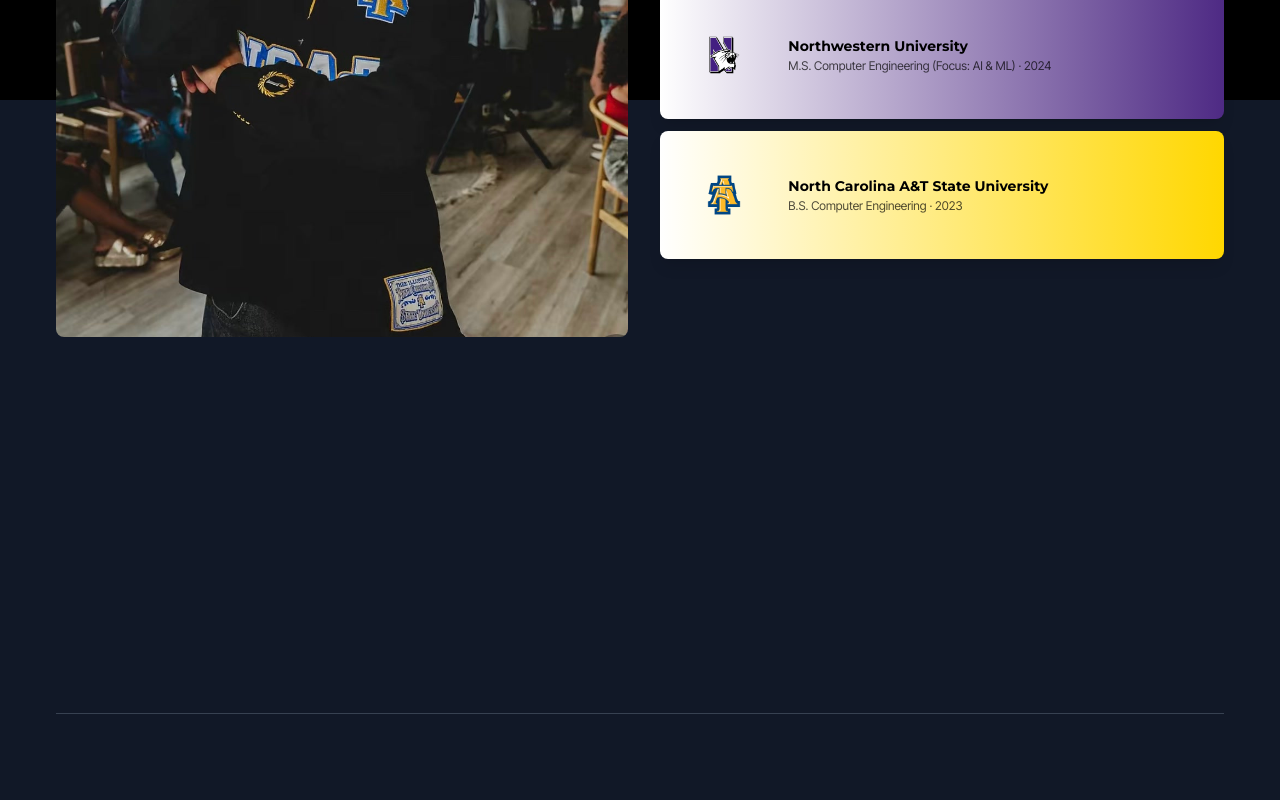
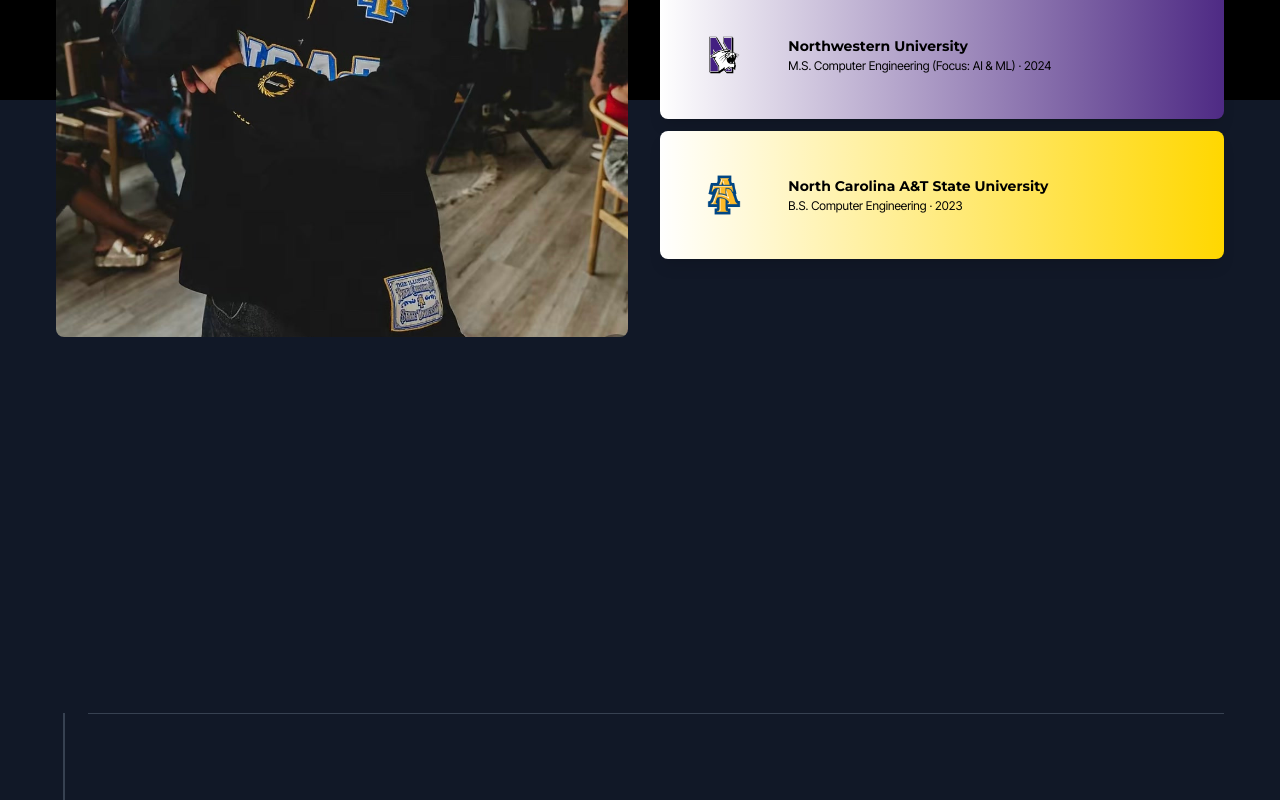
Before and after one commit to wpkiii/personal-website-portfolio, a Next.js app: page / in a window 1280 px wide. Shown: the part 700-1500 px from the top of the page. Built offline with nearby package versions, Linux system fonts and the light colour scheme.

Commit message:
added in swirl on the school experience poritons

```diff
--- a/src/components/aboutme.js
+++ b/src/components/aboutme.js
@@ -10,6 +10,7 @@ const education = [
     detail: 'M.S. Computer Engineering (Focus: AI & ML) · 2024',
     link: 'https://www.mccormick.northwestern.edu/electrical-computer/',
     gradient: 'bg-northwestern-gradient',
+    swirl: 'edu-card--nu',
   },
   {
     school: 'North Carolina A&T State University',
@@ -18,6 +19,7 @@ const education = [
     detail: 'B.S. Computer Engineering · 2023',
     link: 'https://www.ncat.edu/coe/departments/ece/index.php',
     gradient: 'bg-ncat-gradient',
+    swirl: 'edu-card--ncat',
   },
 ];
 
@@ -133,9 +135,10 @@ export default function AboutMe() {
                 href={school.link}
                 target="_blank"
                 rel="noreferrer"
-                className={`group flex items-center gap-4 p-4 rounded-lg shadow-lg transition transform hover:scale-105 ${school.gradient}`}
+                className={`edu-card ${school.swirl} group flex items-center gap-4 p-4 rounded-lg shadow-lg transition transform hover:scale-105 ${school.gradient}`}
               >
-                <div className="w-24 h-24 flex items-center justify-center flex-shrink-0">
+                <span aria-hidden="true" className="edu-card__swirl" />
+                <div className="relative w-24 h-24 flex items-center justify-center flex-shrink-0">
                   <Image
                     src={school.logo}
                     alt={school.school}
@@ -144,11 +147,11 @@ export default function AboutMe() {
                     className="rounded-md object-contain"
                   />
                 </div>
-                <div className="text-left">
+                <div className="relative text-left">
                   <h3 className="font-heading text-sm font-bold text-black">
                     <span className="hover-underline">{school.school}</span>
                   </h3>
-                  <p className="text-xs text-black/70 mt-0.5">
+                  <p className="text-xs text-black mt-0.5">
                     {school.detail}
                   </p>
                 </div>
--- a/src/components/experience.js
+++ b/src/components/experience.js
@@ -4,6 +4,8 @@ import { useRef, useState } from "react";
 import Image from "next/image";
 import SectionHeader from "@/components/sectionheader";
 import { useReveal } from "@/animations/useReveal";
+import { gsap, ScrollTrigger, useGSAP } from "@/animations/gsap";
+import { media } from "@/animations/config";
 
 const experiences = [
   {
@@ -179,6 +181,38 @@ export default function Experience() {
   const sectionRef = useRef(null);
   useReveal(sectionRef);
 
+  // Career timeline: the line draws down the list as you scroll, its tip
+  // pinned to the middle of the viewport, and each role's node lights up as
+  // the tip reaches it. Reduced motion keeps the CSS default: line fully
+  // drawn, every node lit.
+  const timelineRef = useRef(null);
+  useGSAP(
+    () => {
+      const mm = gsap.matchMedia();
+      mm.add(media.motion, () => {
+        gsap.fromTo(
+          ".timeline-progress",
+          { scaleY: 0 },
+          {
+            scaleY: 1,
+            ease: "none",
+            scrollTrigger: { trigger: timelineRef.current, start: "top center", end: "bottom center", scrub: true },
+          }
+        );
+        gsap.utils.toArray(".timeline-node", timelineRef.current).forEach((node) => {
+          gsap.set(node, { attr: { "data-lit": "false" } });
+          ScrollTrigger.create({
+            trigger: node,
+            start: "center center",
+            onEnter: () => gsap.set(node, { attr: { "data-lit": "true" } }),
+            onLeaveBack: () => gsap.set(node, { attr: { "data-lit": "false" } }),
+          });
+        });
+      });
+    },
+    { scope: timelineRef }
+  );
+
   const toggle = (index) => {
     setExpandedIndex((prev) => (prev === index ? null : index));
   };
@@ -191,6 +225,11 @@ export default function Experience() {
     >
       <div>
         <SectionHeader index="02" title="Experience" />
+
+        <div ref={timelineRef} className="relative pl-6 sm:pl-8">
+        {/* timeline track + the progress line drawn over it */}
+        <span aria-hidden="true" className="absolute left-[7px] top-0 bottom-0 w-[2px] bg-gray-200 dark:bg-gray-700" />
+        <span aria-hidden="true" className="timeline-progress absolute left-[7px] top-0 bottom-0 w-[2px] origin-top bg-gray-900 dark:bg-gray-300" />
 
         <div className="divide-y divide-gray-200 dark:divide-gray-700 border-t border-b border-gray-200 dark:border-gray-700">
           {experiences.map((job, index) => {
@@ -208,8 +247,10 @@ export default function Experience() {
                   onClick={() => toggle(index)}
                   aria-expanded={isOpen}
                   aria-controls={`experience-panel-${index}`}
-                  className="group w-full flex items-center justify-between gap-4 py-5 text-left hover:bg-gray-50 dark:hover:bg-gray-800/40 transition-colors px-2 -mx-2 rounded-md"
+                  className="group relative w-full flex items-center justify-between gap-4 py-5 text-left hover:bg-gray-50 dark:hover:bg-gray-800/40 transition-colors px-2 -mx-2 rounded-md"
                 >
+                  {/* this role's node on the timeline (centered on the track at 8px) */}
+                  <span aria-hidden="true" className="timeline-node absolute top-1/2 -translate-y-1/2 -left-[14px] sm:-left-[22px]" />
                   <div className="flex items-center gap-4 sm:gap-8">
                     <span className="hidden sm:block sm:w-36 flex-shrink-0 text-sm font-mono text-gray-500 dark:text-gray-400">
                       {job.date}
@@ -281,6 +322,7 @@ export default function Experience() {
             );
           })}
         </div>
+        </div>
       </div>
     </section>
   );
--- a/src/styles/globals.css
+++ b/src/styles/globals.css
@@ -270,3 +270,87 @@ body {
     transition: none;
   }
 }
+
+/* Education card hover (src/components/aboutme.js) --------------------------
+   A cone of the school's own shades slowly rotates behind the right side of
+   the card, blurred into a liquid swirl. The masking layer stays still while
+   the colors turn inside it, so the logo + text side stays calm. Paused (not
+   removed) when not hovered, so it never jumps while fading out. */
+.edu-card {
+  position: relative;
+  isolation: isolate;
+  overflow: hidden;
+}
+.edu-card__swirl {
+  position: absolute;
+  inset: 0;
+  z-index: -1;
+  overflow: hidden;
+  opacity: 0;
+  pointer-events: none;
+  -webkit-mask-image: linear-gradient(to right, transparent var(--edu-mask-from, 15%), #000 var(--edu-mask-to, 55%));
+  mask-image: linear-gradient(to right, transparent var(--edu-mask-from, 15%), #000 var(--edu-mask-to, 55%));
+  transition: opacity 0.6s ease;
+}
+.edu-card__swirl::before {
+  content: '';
+  position: absolute;
+  inset: -60%;
+  background: var(--edu-swirl);
+  filter: blur(18px);
+  animation: edu-swirl 9s linear infinite paused;
+}
+.edu-card:hover .edu-card__swirl,
+.edu-card:focus-visible .edu-card__swirl {
+  opacity: var(--edu-strength, 1);
+}
+.edu-card:hover .edu-card__swirl::before,
+.edu-card:focus-visible .edu-card__swirl::before {
+  animation-play-state: running;
+}
+/* Lavenders only: every shade keeps black text at ≥ 5:1 contrast, so the
+   swirl can reach behind the text. Deeper purples would make it unreadable. */
+.edu-card--nu {
+  --edu-swirl: conic-gradient(from 0deg at 62% 45%, #8e70c8, #b9a3dc, #9b7fd0, #d6c8ee, #a58ad6, #8e70c8);
+}
+.edu-card--ncat {
+  --edu-swirl: conic-gradient(from 0deg at 62% 45%, theme('colors.brand.gold.DEFAULT'), theme('colors.brand.gold.light'), theme('colors.brand.gold.dark'), #ffe08a, theme('colors.brand.gold.DEFAULT'));
+}
+@keyframes edu-swirl {
+  to {
+    transform: rotate(360deg);
+  }
+}
+@media (prefers-reduced-motion: reduce) {
+  .edu-card__swirl::before {
+    animation: none;
+  }
+}
+
+/* Career timeline nodes (src/components/experience.js). Neutral for now:
+   near-black in light mode, light gray in dark mode, with a soft ring.
+   Lit by default so reduced-motion / no-JS visitors see a complete
+   timeline; GSAP marks them data-lit="false" and lights each as the line
+   reaches it. */
+.timeline-node {
+  --node: theme('colors.gray.900');
+  width: 12px;
+  height: 12px;
+  border-radius: 9999px;
+  border: 2px solid var(--node);
+  background-color: var(--node);
+  box-shadow: 0 0 0 4px color-mix(in srgb, var(--node) 18%, transparent);
+  transition: background-color 0.3s ease, border-color 0.3s ease, box-shadow 0.3s ease;
+}
+.dark .timeline-node {
+  --node: theme('colors.gray.300');
+}
+.timeline-node[data-lit='false'] {
+  border-color: theme('colors.gray.300');
+  background-color: #ffffff;
+  box-shadow: 0 0 0 0 transparent;
+}
+.dark .timeline-node[data-lit='false'] {
+  border-color: theme('colors.gray.600');
+  background-color: theme('colors.gray.900');
+}
```
